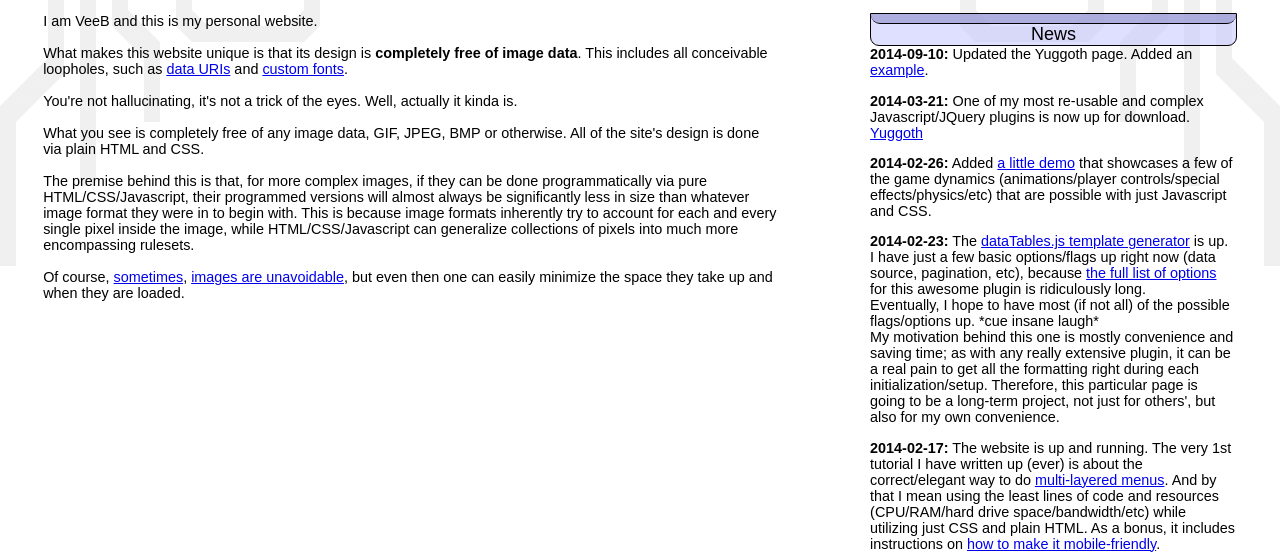
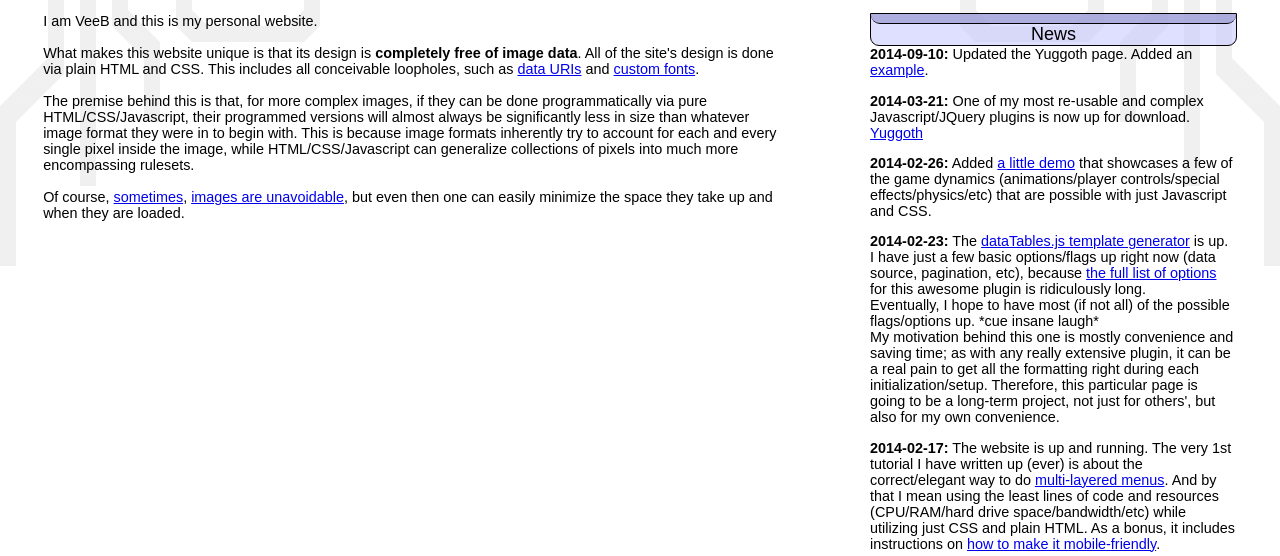
Before and after one commit to vbobkov/veeb, a CodeIgniter app: page / in a window 1280 px wide. Shown: the part 102-658 px from the top of the page. Run offline with CodeIgniter, Linux system fonts and the light colour scheme.

Commit message:
home page tweakage

```diff
--- a/application/views/home.php
+++ b/application/views/home.php
@@ -30,12 +30,8 @@
 		I am VeeB and this is my personal website.
 		<br /><br />
 		What makes this website unique is that its design is <b>completely free of image data</b>.
+		All of the site's design is done via plain HTML and CSS.
 		This includes all conceivable loopholes, such as <a target="_blank" href="http://en.wikipedia.org/wiki/Data_URI_scheme">data URIs</a> and <a target="_blank" href="http://fortawesome.github.io/Font-Awesome/">custom fonts</a>.
-		<br /><br />
-		You're not hallucinating, it's not a trick of the eyes. Well, actually it kinda is.
-		<br /><br />
-		What you see is completely free of any image data, GIF, JPEG, BMP or otherwise.
-		All of the site's design is done via plain HTML and CSS.
 		<br /><br />
 		The premise behind this is that, for more complex images, if they can be done programmatically via pure HTML/CSS/Javascript, their programmed versions will almost always be significantly less in size than whatever image format they were in to begin with.
 		This is because image formats inherently try to account for each and every single pixel inside the image, while HTML/CSS/Javascript can generalize collections of pixels into much more encompassing rulesets.
```
